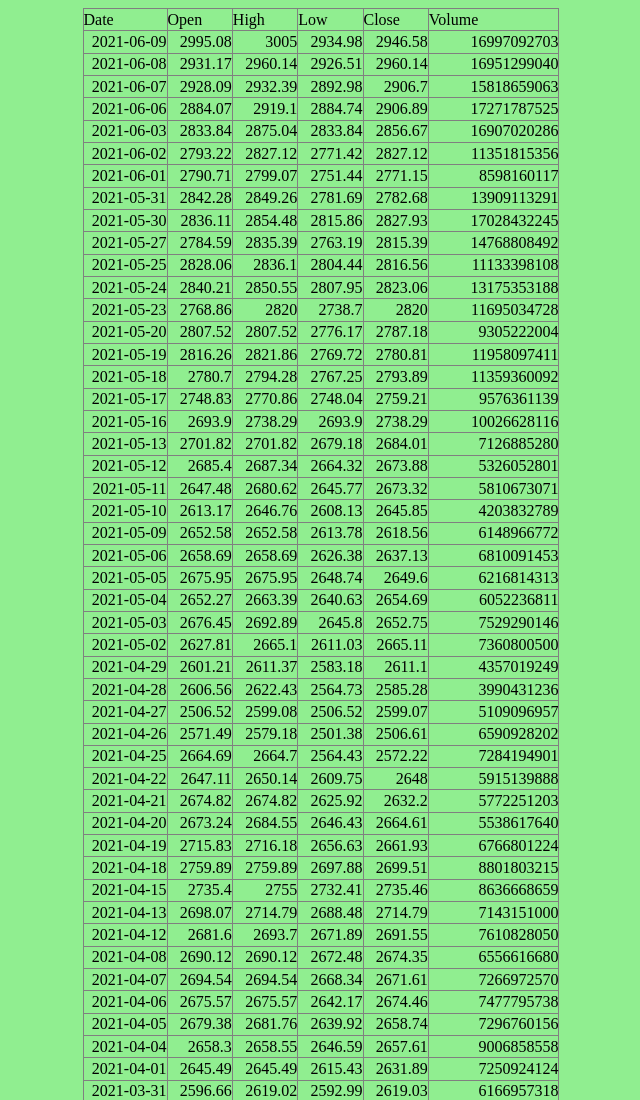
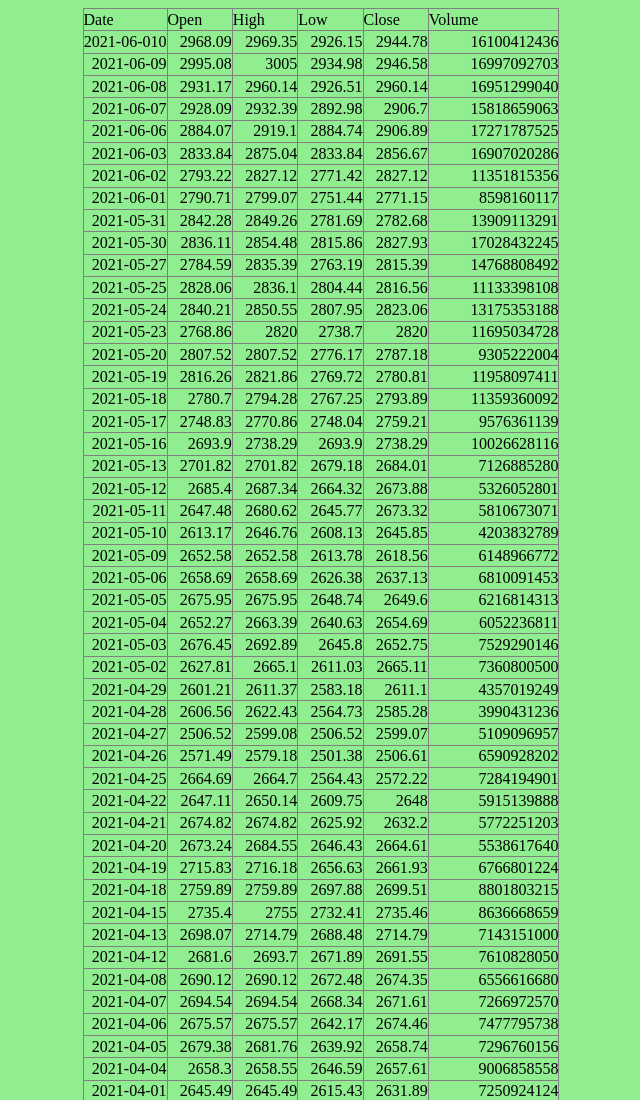
Before and after one commit to shnkyr/NEPSE, a plain HTML site: page index.html in a window 1280 px wide. Shown: the top 1100 px of the page, without its empty margins (319-959 px from the left). Drawn offline with Linux system fonts and the light colour scheme.

Commit message:
Update index.html

```diff
--- a/index.html
+++ b/index.html
@@ -31,6 +31,16 @@
   <td class="xl65" align="left" width="131" style="width:98pt">Volume</td></tr>
 
 
+ <tr height="21" style="height:16.0pt">
+  <td height="21" class="xl66" align="right" style="height:16.0pt">2021-06-010</td>
+  <td class="xl65" align="right"> 2968.09	</td>
+  <td class="xl65" align="right">2969.35	</td>
+  <td class="xl65" align="right">2926.15	</td>
+  <td class="xl65" align="right">2944.78	</td>
+  <td class="xl65" align="right">16100412436
+	</td>
+ </tr>
+
 
   <tr height="21" style="height:16.0pt">
   <td height="21" class="xl66" align="right" style="height:16.0pt">2021-06-09</td>
@@ -40,6 +50,8 @@
   <td class="xl65" align="right">2946.58	</td>
   <td class="xl65" align="right">16997092703	</td>
  </tr>
+
+
 
 	 <tr height="21" style="height:16.0pt">
   <td height="21" class="xl66" align="right" style="height:16.0pt">2021-06-08</td>
```
